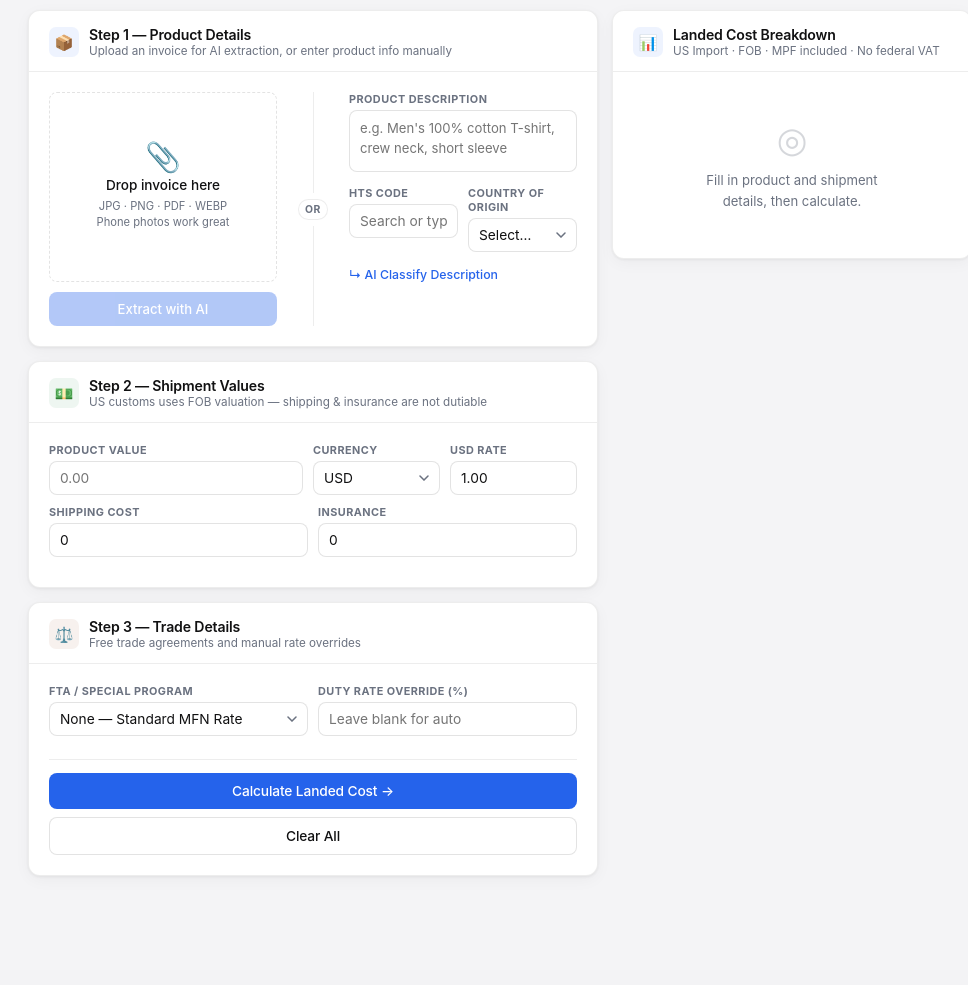
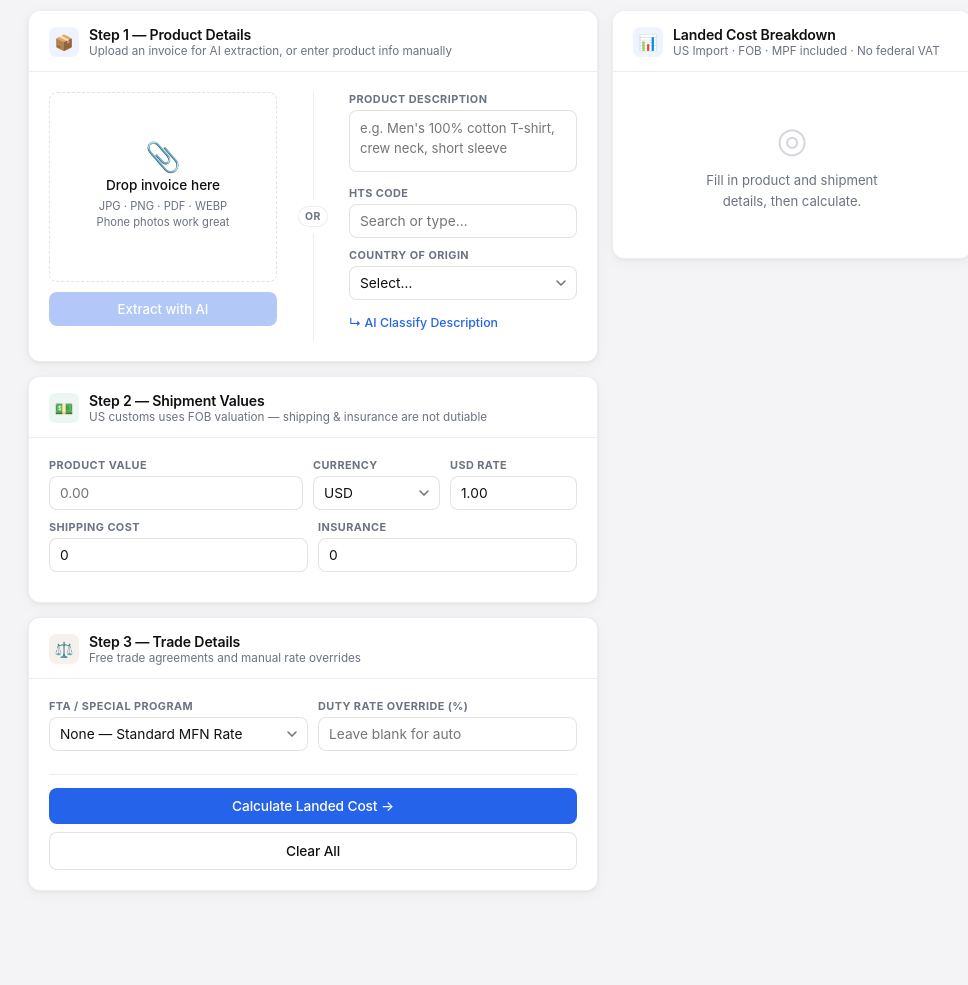
Before and after one commit to rebelkayn/dutycalc, a Flask app: page / in a window 1280 px wide. Shown: the part 343-1328 px from the top of the page, without its empty margins (140-1108 px from the left). Before the commit the page ends 1220 px from the top, so only its background shows below. Run offline with Flask 3, Linux system fonts and the light colour scheme; some libraries are stand-ins or nearby versions.

Commit message:
layout: country of origin on own row

```diff
--- a/templates/index.html
+++ b/templates/index.html
@@ -302,7 +302,6 @@ body { font-family: var(--font); background: var(--bg); color: var(--ink); min-h
             <label>Product Description</label>
             <textarea id="productDesc" placeholder="e.g. Men's 100% cotton T-shirt, crew neck, short sleeve"></textarea>
           </div>
-          <div class="field-row">
           <div class="field">
             <label>HTS Code</label>
             <div class="hts-wrap">
@@ -335,7 +334,6 @@ body { font-family: var(--font); background: var(--bg); color: var(--ink); min-h
               <option value="GB">🇬🇧 United Kingdom</option>
               <option value="Other">🌐 Other</option>
             </select>
-            </div>
           </div>
           <button class="btn-ghost" onclick="classifyDescription()">
             <span class="btn-text">↳ AI Classify Description</span>
```
Lines whose indentation alone changed are shown as unchanged.
